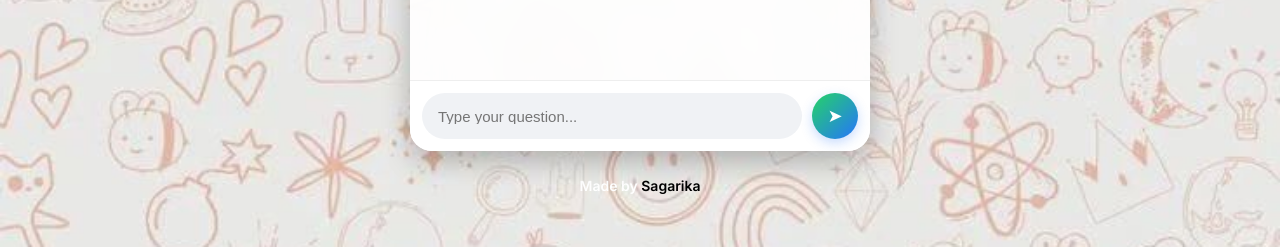
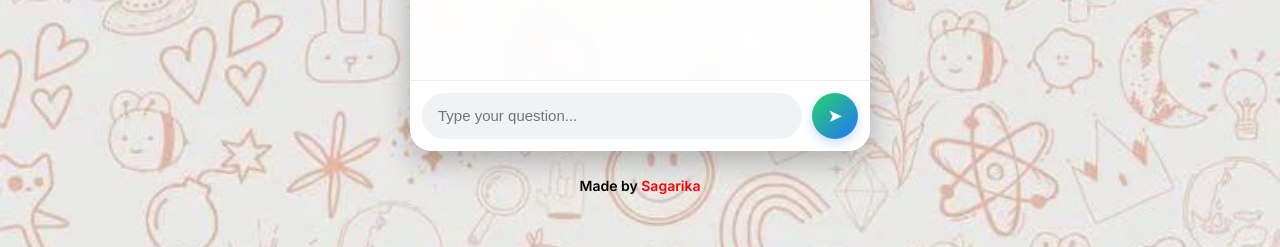
Before and after one commit to ksanika3/Chatbot-for-Customer-Service, a Flask app: page / in a window 1280 px wide. Shown: the part 553-800 px from the top of the page. Run offline with Flask 3, Linux system fonts and the light colour scheme.

Commit message:
Update style.css

```diff
--- a/static/style.css
+++ b/static/style.css
@@ -232,7 +232,7 @@ body {
   margin-top: 12px;
   width: 100%;
   text-align: center;
-  color: white;
+  color: black;       /* Default footer text color */
   font-size: 14px;
   font-weight: 600;
   position: relative;
@@ -243,15 +243,18 @@ body {
   margin-bottom: 6px;
 }
 
-  .github-link {
-    color: black;          /* Makes the text black */
-    font-weight: bold;      /* Makes it bold */
-    text-decoration: none;  /* Removes underline */
-  }
+/* GitHub link inside footer */
+.footer-text .github-link {
+  color: red;          /* Makes the link black */
+  font-weight: bold;     /* Makes it bold */
+  text-decoration: none; /* Removes underline */
+  cursor: pointer;       /* Changes cursor on hover */
+}
 
-  .github-link:hover {
-    text-decoration: underline; /* Optional: underline on hover */
-  }
+.footer-text .github-link:hover {
+  text-decoration: underline; /* Underline on hover */
+}
+
 
 /* Responsive */
 @media (max-width: 600px) {
```
